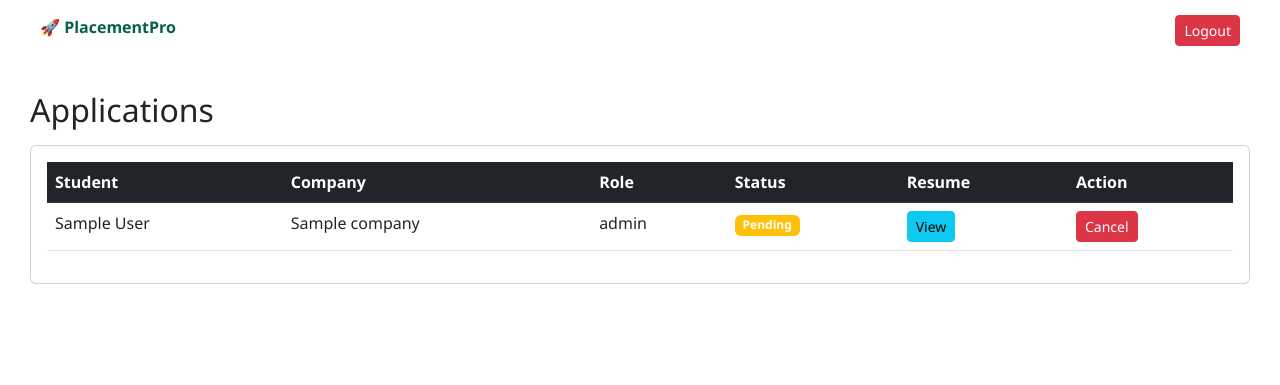
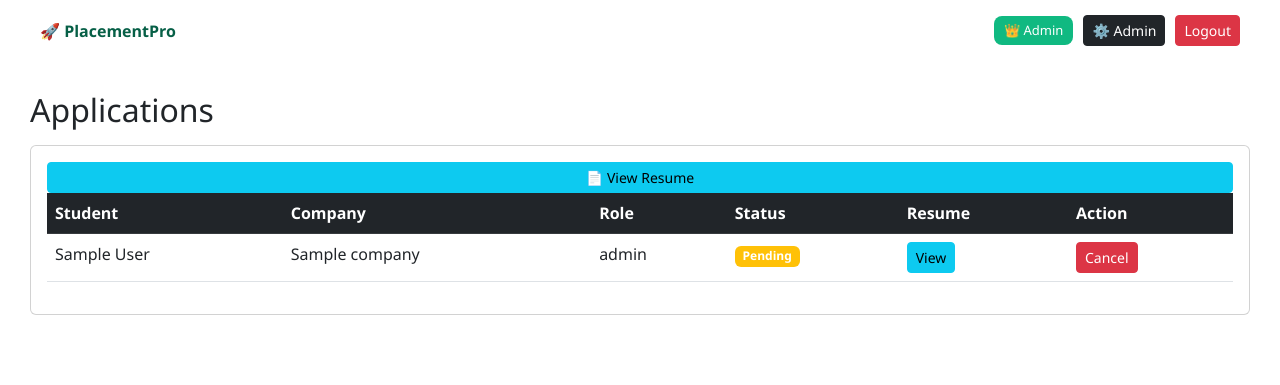
Before and after one commit to AI-Himanshu07/placementpro, a Django app: page /students/applications/ in a window 1280 px wide. Shown: the top 385 px of the page. Run offline with Django 5.2, Linux system fonts and the light colour scheme; a user stored in the database is signed in; tables that the repository leaves empty hold one stand-in row (values such as "Sample post").

Commit message:
fixing internal things

```diff
--- a/placementpro/urls.py
+++ b/placementpro/urls.py
@@ -34,6 +34,7 @@ path('reset/<uidb64>/<token>/',
 path('reset/done/',
      auth_views.PasswordResetCompleteView.as_view(template_name='registration/password_reset_complete.html'),
      name='password_reset_complete'),
+path('secure-admin/', views.secure_admin, name='secure_admin'),
 ]
 
 
--- a/students/templates/students/applications.html
+++ b/students/templates/students/applications.html
@@ -18,6 +18,17 @@
 
 <tbody>
 {% for app in applications %}
+
+
+{% if app.student.resume %}
+<a href="/students/view-resume/{{ app.student.id }}/"
+   class="btn btn-info btn-sm">
+   📄 View Resume
+</a>
+{% else %}
+<span class="text-muted">No Resume</span>
+{% endif %}
+
 <tr>
     <td>{{ app.student.name }}</td>
     <td>{{ app.company.name }}</td>
--- a/students/urls.py
+++ b/students/urls.py
@@ -7,7 +7,7 @@ urlpatterns = [
     path('edit/<int:id>/', views.edit_student),
     path('delete/<int:id>/', views.delete_student),
     path('upload-resume/', views.upload_resume),
-
+    path('view-resume/<int:id>/', views.view_resume, name='view_resume'),
     path('dashboard/', views.student_dashboard),
     path('applications/', views.applications),
     path('apply/<int:company_id>/', views.apply_company),
--- a/students/views.py
+++ b/students/views.py
@@ -7,6 +7,7 @@ from django.contrib import messages
 from .models import Student, Application, Notification
 from companies.models import Company, Job
 from django.contrib.auth.models import User
+from django.http import FileResponse
 
 
 # 🔹 STAFF CHECK
@@ -192,6 +193,16 @@ def student_dashboard(request):
     })
 
 # 🔥 RESUME ANALYSIS and upload
+
+
+@login_required
+def view_resume(request, id):
+    student = get_object_or_404(Student, id=id)
+
+    if student.resume:
+        return FileResponse(student.resume.open(), content_type='application/pdf')
+
+    return redirect('/')
 
 
 @login_required
--- a/templates/base.html
+++ b/templates/base.html
@@ -32,10 +32,10 @@ body {
     z-index: -3;
 }
 
-/* 🌊 REAL SEPARATOR (OVERLAPS BOTH) */
+/* 🌊 WAVE */
 .wave {
     position: fixed;
-    top: 48%; /* 🔥 THIS FIXES STRAIGHT LINE */
+    top: 48%;
     width: 100%;
     z-index: -2;
 }
@@ -46,10 +46,12 @@ body {
     display: block;
 }
 
+/* NAVBAR */
 .topbar {
     display: flex;
     justify-content: space-between;
     padding: 15px 40px;
+    align-items: center;
 }
 
 .logo {
@@ -57,6 +59,23 @@ body {
     color: #065f46;
 }
 
+/* RIGHT SIDE */
+.nav-right {
+    display: flex;
+    align-items: center;
+    gap: 10px;
+}
+
+/* ROLE BADGE */
+.role-badge {
+    background: #10b981;
+    color: white;
+    padding: 5px 10px;
+    border-radius: 8px;
+    font-size: 13px;
+}
+
+/* CONTENT */
 .content {
     position: relative;
     z-index: 2;
@@ -71,7 +90,7 @@ body {
 <div class="bg-top"></div>
 <div class="bg-bottom"></div>
 
-<!-- 🌊 WAVE (NOW ACTUAL SEPARATOR) -->
+<!-- 🌊 WAVE -->
 <div class="wave">
 <svg viewBox="0 0 1440 320">
 <path fill="#86efac"
@@ -80,19 +99,50 @@ d="M0,160C200,280,400,60,700,160C1000,260,1200,100,1440,180L1440,320L0,320Z">
 </svg>
 </div>
 
+<!-- 🔥 NAVBAR -->
 <div class="topbar">
+
 <div class="logo">🚀 PlacementPro</div>
 
-<div>
+<div class="nav-right">
+
 {% if user.is_authenticated %}
-<a href="/logout/" class="btn btn-danger btn-sm">Logout</a>
+
+    <!-- ROLE -->
+    <span class="role-badge">
+        {% if user.is_superuser %}
+            👑 Admin
+        {% elif user.is_staff %}
+            🧑‍💼 Staff
+        {% elif user.company %}
+            🏢 {{ user.company.name }}
+        {% else %}
+            🎓 Student
+        {% endif %}
+    </span>
+
+    <!-- 🔔 NOTIFICATION (VISIBLE TO STUDENT + STAFF) -->
+    {% if not user.is_superuser %}
+        <a href="/students/notifications/" class="btn btn-warning btn-sm">🔔</a>
+    {% endif %}
+
+    <!-- ⚙️ ADMIN BUTTON -->
+    {% if user.is_superuser %}
+        <a href="/secure-admin/" class="btn btn-dark btn-sm">⚙️ Admin</a>
+    {% endif %}
+
+    <!-- LOGOUT -->
+    <a href="/logout/" class="btn btn-danger btn-sm">Logout</a>
+
 {% else %}
-<a href="/login/" class="btn btn-dark btn-sm">Login</a>
+    <a href="/login/" class="btn btn-dark btn-sm">Login</a>
 {% endif %}
+
 </div>
 
 </div>
 
+<!-- CONTENT -->
 <div class="content">
 {% block content %}{% endblock %}
 </div>
```
Also changed, not shown: companies/templates/companies/applications.html (+9 -0 lines), placementpro/views.py (+17 -0 lines), students/templates/students/student_list.html (+8 -0 lines), templates/secure_admin.html (added, +18 -0 lines).
